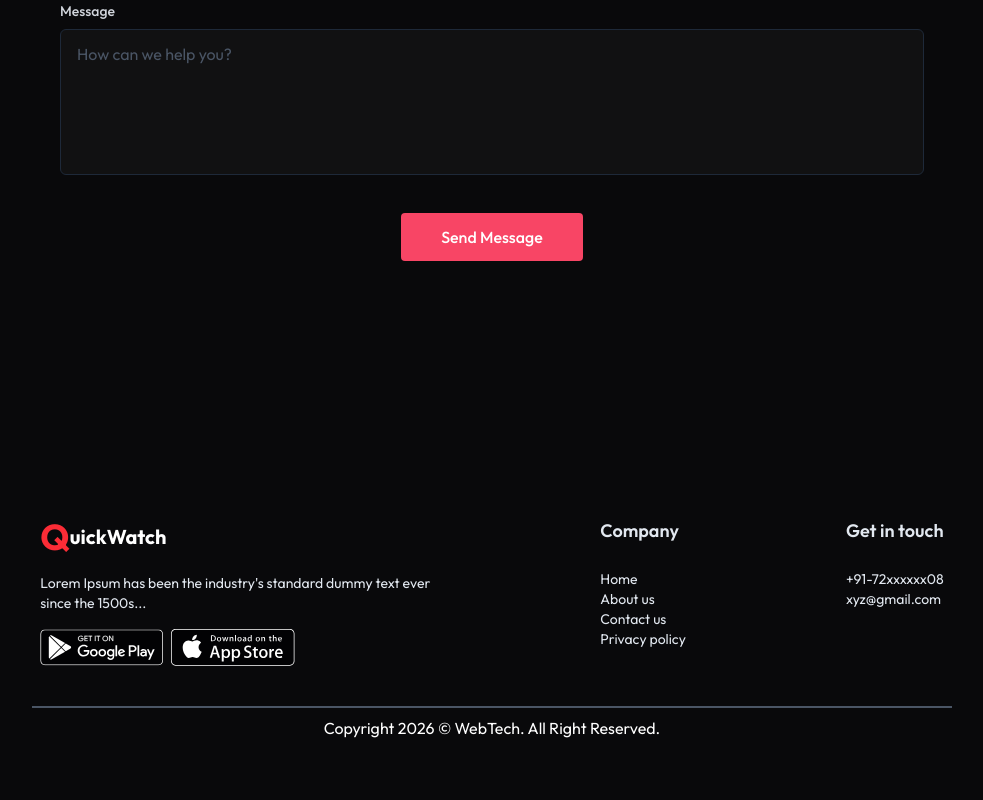
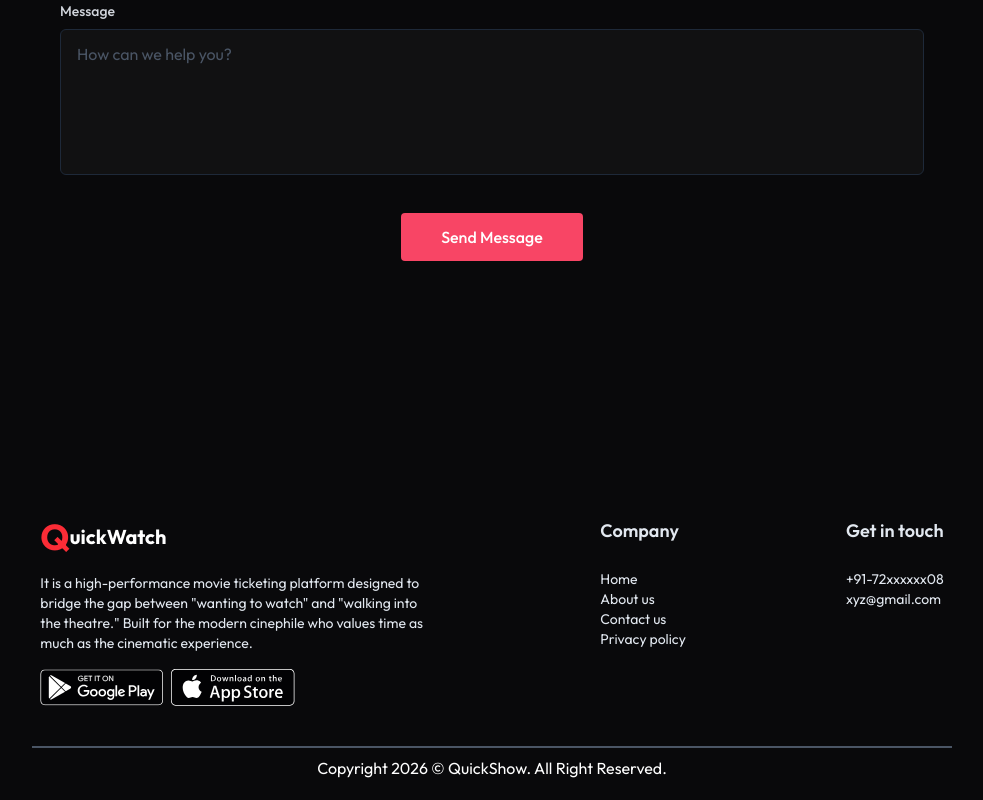
Before and after one commit to Deepu-The-Coder/Online-Movie-Ticket-Booking, a React (Vite) app in the folder client/: page / in a window 1280 px wide. Shown: the part 2292-3092 px from the top of the page, without its empty margins (148-1131 px from the left). Before the commit the page ends 3052 px from the top, so only its background shows below. Built offline with nearby package versions, Linux system fonts and the light colour scheme; no server answers.

Commit message:
description

```diff
--- a/client/src/components/Footer.jsx
+++ b/client/src/components/Footer.jsx
@@ -41,7 +41,9 @@ class Footer extends Component {
             </h1>
 
             <div className='w-full md:w-100 text-sm'>
-              Lorem Ipsum has been the industry's standard dummy text ever since the 1500s...
+              It is a high-performance movie ticketing platform designed to bridge the gap between "wanting
+to watch" and "walking into the theatre." Built for the modern cinephile who values time as
+much as the cinematic experience.
             </div>
 
             <div className='flex gap-2 mt-2 md:mt-0'>
@@ -59,7 +61,7 @@ class Footer extends Component {
         <hr className="border-gray-600 border mx-4 md:mx-45" />
 
         <div className='text-center text-xs md:text-base mb-5 mt-4 md:mt-2 px-4'>
-          Copyright 2026 © WebTech. All Right Reserved.
+          Copyright 2026 © QuickShow. All Right Reserved.
         </div>
       </>
     );
```
